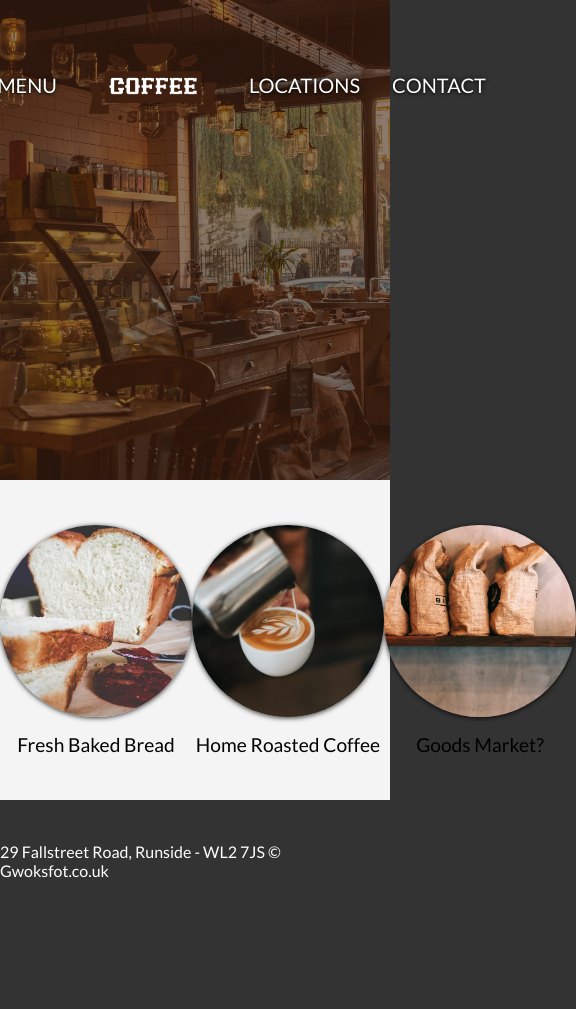
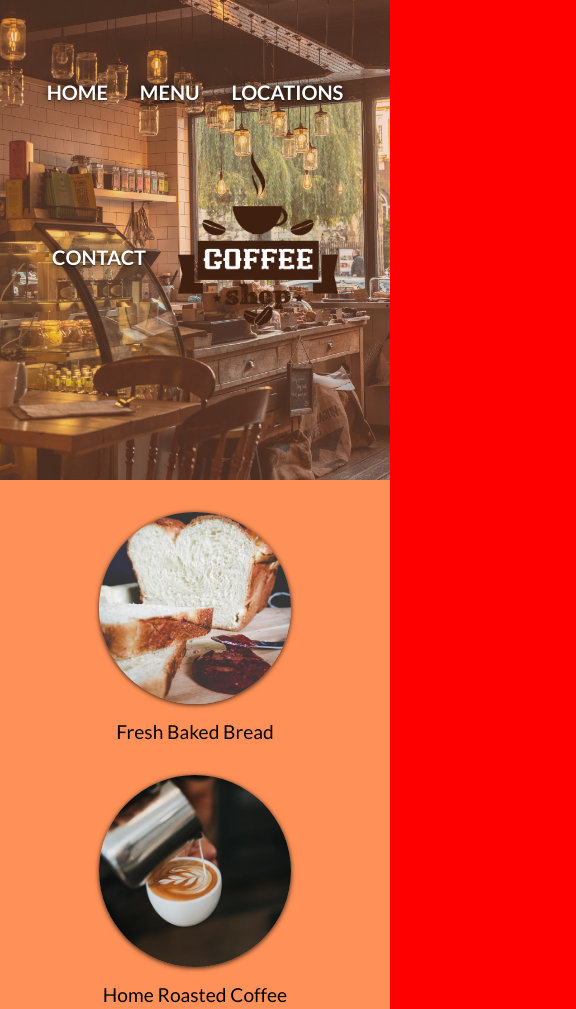
Before and after one commit to mickadamouse1/Websites, a plain HTML site: page Responsive Recap/index.html in a window 390 px wide. Shown: the top 1009 px of the page, 576 px wide, since content can reach past the window. Before the commit the page ends 880 px from the top, so only its background shows below. Drawn offline with Linux system fonts and the light colour scheme.

Commit message:
Completed Responsive Design Recap and began learning more about the CSS Grid

```diff
--- /dev/null
+++ b/Grid Recap/index.css
@@ -0,0 +1,123 @@
+* {
+    padding: 0;
+    margin: 0;
+    box-sizing: border-box;
+    font-family: sans-serif;
+    color: #ffeead;
+}
+
+body {
+    background: #ffeead;
+    height: 100rem;
+}
+
+.container {
+    margin: 2rem;
+}
+
+h1, p {
+    color: #ff6f69;
+    text-align: center;
+}
+
+h1 {
+    margin: 5rem 0 2rem;
+    font-size: 2.5rem;
+    text-shadow: 0 1px 1px rgba(0, 0, 0, .5)
+}
+
+p {
+    width: 24rem;
+    margin: 1.5rem auto;
+    font-weight: 600;
+}
+
+/*///////////////////////////////////////////*/
+
+/* GRID GLOBALS */
+
+.grid {
+    display: grid;
+    grid-gap: .5rem;
+}
+
+.grid-item {
+    display: flex;
+    align-items: center;
+    justify-content: center;
+    font-size: 2rem;
+    padding: 1rem;
+}
+
+.red {
+    background-color: #ff6f69;
+}
+
+.blue {
+    background-color: #96ceb4;
+}
+
+.yellow {
+    background-color: #ffcc5c;
+}
+
+/*///////////////////////////////////////////*/
+
+/* GRID 1 */
+
+.grid-1 {
+    grid-template: repeat(2, 50px) / repeat(3, 1fr);
+}
+
+/*///////////////////////////////////////////*/
+
+/* GRID 2 */
+
+.grid-2 {
+    grid-template: 40px 200px 40px / repeat(12, 1fr);
+}
+
+.header {
+    grid-column: 2 / -1;
+}
+
+.menu {
+    grid-row: 1 / -1;
+}
+
+.content {
+    grid-column: 2 / -1;
+}
+
+.footer {
+    grid-column: 2 / -1;
+}
+
+/*///////////////////////////////////////////*/
+
+/* GRID 3 */
+
+.grid-3 {
+    height: 25rem;
+    grid-template: 40px auto 40px / repeat(12, 1fr);
+    grid-template-areas:
+        "h h h h h h h h h h h h"
+        "m c c c c c c c c c c c"
+        "f f f f f f f f f f f f";
+}
+
+.grid-3 .header {
+    grid-area: h;
+}
+
+.grid-3 .menu {
+   grid-area: m;
+}
+
+.grid-3 .content {
+    grid-area: c;
+}
+
+.grid-3 .footer {
+    grid-area: f;
+}
--- a/Responsive Recap/index.css
+++ b/Responsive Recap/index.css
@@ -31,19 +31,59 @@ nav ul {
 }
 
 nav ul li{
-    font-size: 1.25rem;
-    text-shadow: 0 1px 1px rgba(0,0,0,0.5), 0 0 5px rgba(0,0,0,1);
+    font-size: 1.5rem;
+    text-shadow: 0 1px 1px rgba(0,0,0,0.5), 0 0 10px rgba(0,0,0,1);
     display: inline-block;
     margin: 1.75rem 1rem 0;
     text-transform: uppercase;
+    font-weight: 600;
 }
 
 nav ul li img {
     width: 8rem;
 }
 
-nav ul li:nth-child(3) {
+nav ul li:nth-child(5) {
     margin: 0 1rem;
+}
+
+nav ul .mobile {
+    display: none;
+}
+
+/* RESPONSIVE RULES*/
+
+@media screen and (max-width: 675px) {
+
+    nav ul {
+        flex-wrap: wrap;
+    }
+
+    nav ul li {
+        margin: 5rem 1rem 3rem;
+    }
+
+    nav ul .mobile {
+        display: block;
+    }
+
+    nav ul .desktop {
+        display: none;
+    }
+
+    nav ul li img {
+        width: 12rem;
+    }
+}
+
+@media screen and (max-width: 536px) {
+    nav ul li {
+        font-size: 1.25rem;
+    }
+
+    nav ul li img {
+        width: 10rem;
+    }
 }
 
 /*/////////////////////////////////*/
@@ -62,7 +102,7 @@ nav ul li:nth-child(3) {
     position: absolute;
     width: 100%;
     height: 100%;
-    background: rgba(62,32,16,0.6);
+    background: rgba(208, 135, 97, 0.32);
 }
 
 /*/////////////////////////////////*/
@@ -70,39 +110,66 @@ nav ul li:nth-child(3) {
 /* Showcase */
 
 #sectionShowcase {
-    background: #f4f4f4;
+    background: #ff9158;
     display: flex;
     justify-content: space-evenly;
     align-items: center;
-    height: 20rem;
+    height: auto;
+    padding: 2rem;
 }
 
-.showcase {
+.feature {
     text-align: center;
 }
 
-.showcase div {
+.feature div {
     border-radius: 100%;
     width:12rem;
     height:12rem;
-    box-shadow: 0 1px 5px rgba(0,0,0,.8)
+    box-shadow: 0 1px 5px rgba(0,0,0,.8);
+    margin: 0 .5rem;
 }
 
-.showcase p {
+.feature p {
     margin-top: 1rem;
     font-size: 1.2rem;
 }
 
-.showcase:nth-child(1) div {
+.feature:nth-child(1) div {
     background: url(images/showcase1.jpg) center/cover no-repeat;
 }
 
-.showcase:nth-child(2) div {
+.feature:nth-child(2) div {
     background: url(images/showcase2.jpg) center/cover no-repeat;
 }
 
-.showcase:nth-child(3) div {
+.feature:nth-child(3) div {
     background: url(images/showcase3.jpg) center/cover no-repeat;
+}
+
+/* RESPONSIVE RULES*/
+
+@media screen and (max-width: 650px) {
+    #sectionShowcase {
+        flex-wrap: wrap;
+    }
+
+    @media screen and (min-width: 529px) {
+        .feature:nth-child(3) {
+            margin-top: 2rem;
+        }
+
+        .feature {
+            margin: 0 .5rem 0;
+        }
+    }
+
+}
+
+@media screen and (max-width: 528px) {
+    .feature:nth-child(2) {
+        margin: 2rem;
+    }
 }
 
 /*/////////////////////////////////*/
@@ -117,3 +184,32 @@ footer {
     justify-content: center;
     align-items: flex-end;
 }
+
+
+@media screen and (max-width: 650px) {
+    footer {
+        align-items: center;
+    }
+}
+
+/*/////////////////////////////////*/
+
+/*/////////////////////////////////*/
+
+/*/////////////////////////////////*/
+
+/*/////////////////////////////////*/
+
+/*/////////////////////////////////*/
+
+/* MEDIA QUERIES */
+
+@media screen and (max-width: 800px) {
+
+}
+
+@media screen and (max-width: 400px) {
+    body {
+        background: red;
+    }
+}
--- a/Responsive Recap/index.html
+++ b/Responsive Recap/index.html
@@ -11,9 +11,11 @@
             <ul>
                 <li>Home</li>
                 <li>Menu</li>
+                <li class="mobile">Locations</li>
+                <li class="mobile">Contact</li>
                 <li><img src="images/logo.png"></li>
-                <li>Locations</li>
-                <li>Contact</li>
+                <li class="desktop">Locations</li>
+                <li class="desktop">Contact</li>
             </ul>
         </nav>
 
@@ -22,17 +24,17 @@
         </section>
 
         <section id="sectionShowcase">
-            <div class="showcase">
+            <div class="feature">
                 <div></div>
                 <p>Fresh Baked Bread</p>
             </div>
 
-            <div class="showcase">
+            <div class="feature">
                 <div></div>
                 <p>Home Roasted Coffee</p>
             </div>
 
-            <div class="showcase">
+            <div class="feature">
                 <div></div>
                 <p>Goods Market?</p>
             </div>
```
Also changed, not shown: Grid Recap/index.html (added, +39 -0 lines).
